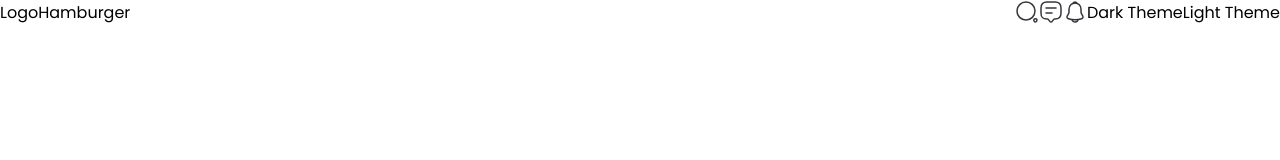
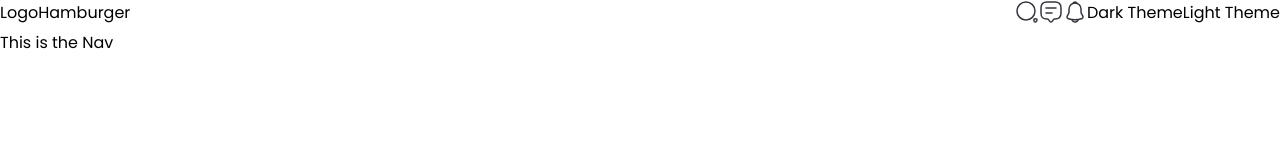
Before and after one commit to sadiq-i-umar/nurul-yateem-next, a Next.js app: page /dashboard/guardian in a window 1280 px wide. Shown: the top 160 px of the page. Built offline with nearby package versions, Linux system fonts and the light colour scheme; no server answers.

Commit message:
Start Nav

```diff
--- /dev/null
+++ b/components/nav/index.tsx
@@ -0,0 +1,19 @@
+import { Box, Typography } from "@mui/material";
+
+const Nav:React.FC = () => {
+    return (
+        <Box>
+            <Typography>This is the Nav</Typography>
+        </Box>
+    );
+}
+
+const NavItem:React.FC = () => {
+    return (
+        <Box>
+
+        </Box>
+    );
+}
+
+export default Nav;
--- /dev/null
+++ b/src/app/(dashboard)/dashboard/guardian/layout.tsx
@@ -0,0 +1,13 @@
+import Header from "../../../../../components/header";
+import Nav from "../../../../../components/nav";
+
+const Layout:React.FC = () => {
+    return (
+        <>
+            <Header />
+            <Nav />
+        </>
+    );
+}
+
+export default Layout;
--- a/src/app/(dashboard)/dashboard/guardian/page.tsx
+++ b/src/app/(dashboard)/dashboard/guardian/page.tsx
@@ -4,7 +4,7 @@ import Header from "../../../../../components/header";
 export default function GuardianDashboard() {
     return (
         <Box>
-            <Header />
+            {/* <Header /> */}
         </Box>
     );
 }
```
